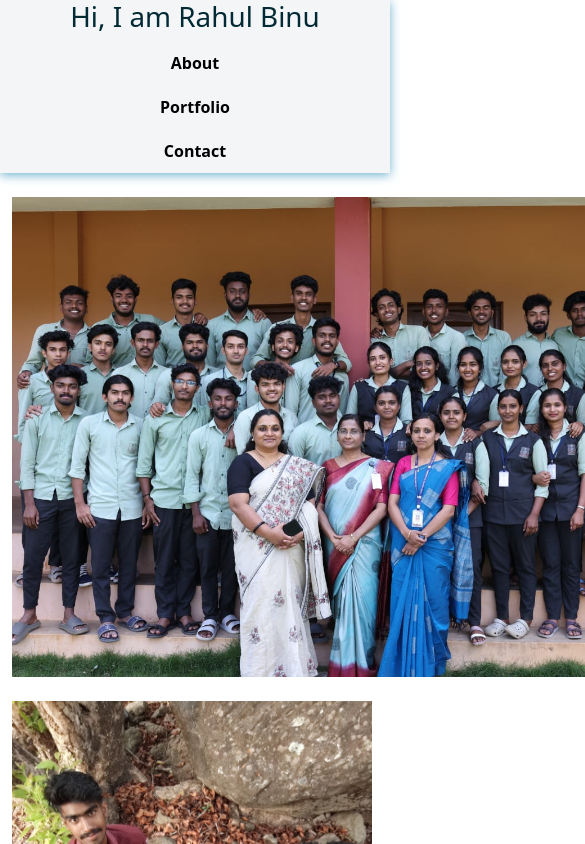
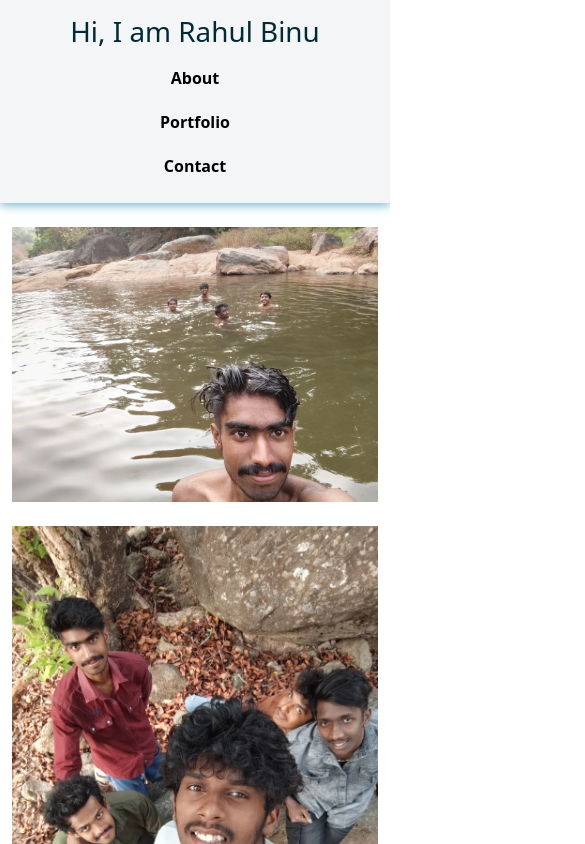
Before and after one commit to rahul-binu/iam-rahul, a React (Vite) app: page / in a window 390 px wide. Shown: the top 844 px of the page, 585 px wide, since content can reach past the window. Built offline with nearby package versions, Linux system fonts and the light colour scheme.

Commit message:
added header footer and some styles 2

```diff
--- a/src/assets/components/Header.jsx
+++ b/src/assets/components/Header.jsx
@@ -5,8 +5,8 @@ const Header = () => {
     return (
         <header className={`${styles.nav} ${styles.p3}`}> {/* Use backticks to concatenate multiple class names */}
             <div className={styles.container}>
-                <div className={styles.row}>
-                    <div className={styles.col}>
+                <div className={`${styles.row}${styles.p3}`}>
+                    <div className={`${styles.col} ${styles.p3}`}>
                         <nav>
                             <ul className={`${styles.nav} ${styles.justifyContentBetween} ${styles.alignItemsCenter}`}>
                                 <li className={`${styles.navItem} ${styles.textStart}`}>
--- a/src/assets/components/main/Home.jsx
+++ b/src/assets/components/main/Home.jsx
@@ -7,7 +7,7 @@ const Home = () => {
                         <div className="row mt-4">
                 <div className="col">
                     <img id={styles.my_img}
-                        src="images/2.jpg" alt="" />
+                        src="images/3.jpg" alt="" />
                 </div>
             </div>
             <div className="row mt-4">
--- a/src/assets/styles/Header.module.css
+++ b/src/assets/styles/Header.module.css
@@ -1,5 +1,6 @@
 header {
     box-shadow: 0px 2px 10px 0px rgb(108, 177, 207);
+    padding: 15px;
 }
 
 .nav {
--- a/src/assets/styles/Home.module.css
+++ b/src/assets/styles/Home.module.css
@@ -1,4 +1,11 @@
 #my_img {
-    height: 30em;
-    width: auto;
+    width: 100%;
+    height: auto;
 }
+
+@media (max-width: 767px) {
+    #my_img {
+        width: 100%;
+        height: auto;
+    }
+}
```
Also changed, not shown: public/images/3.jpg (added).
